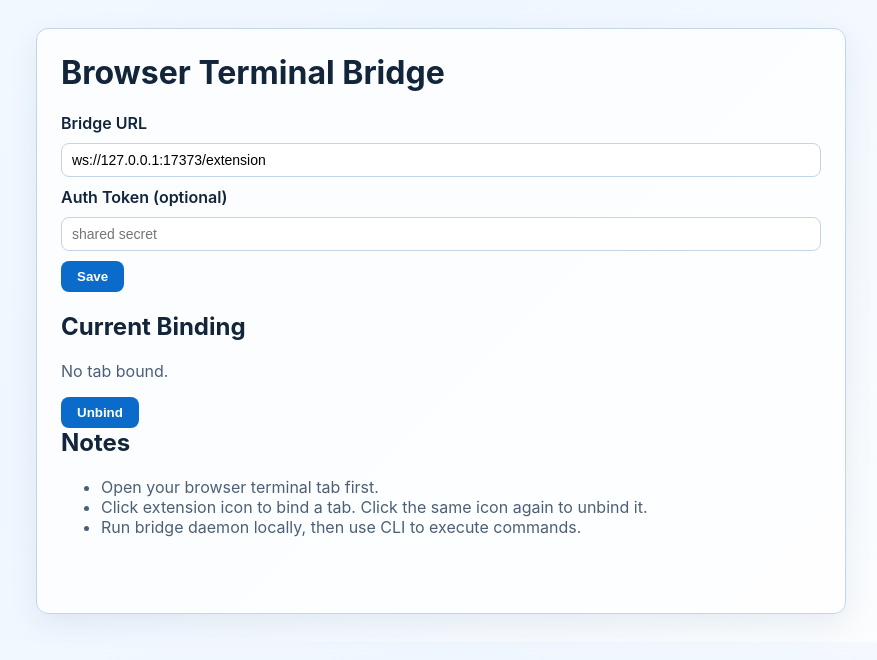
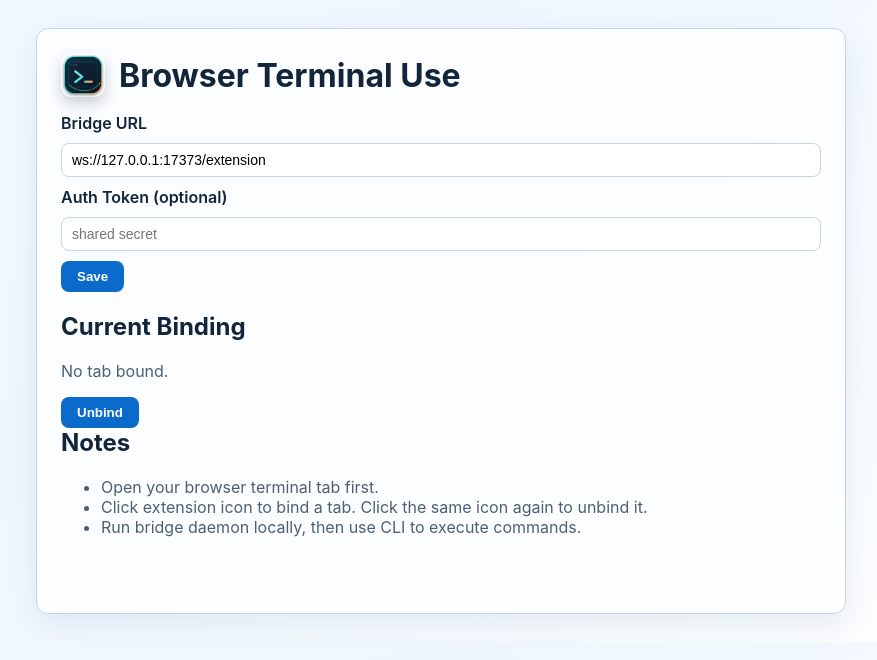
Before and after one commit to chaokunyang/browser-terminal-use, a browser extension: page extension/options.html in a window 1280 px wide. Shown: the whole page, without its empty margins (199-1076 px from the left). Drawn offline with Linux system fonts and the light colour scheme.

Commit message:
docs: update docs (#8)
## Summary
Refresh project documentation and extension branding for "Browser
Terminal Use", and align command examples around token-less local
defaults while keeping token support documented as optional security
hardening.

## Changes
- Update docs (`README.md`, `README_zh.md`, `DEVELOPMENT.md`,
`DEVELOPMENT_zh.md`, `packages/bridge/README.md`,
`packages/cli/README.md`) to:
  - use default command examples without `--token`
  - clarify `--token` is optional and improves security
- remove token-specific setup steps that were presented as required
defaults
- Add brand assets:
  - `assets/logo/browser-terminal-use-logo.svg`
  - `assets/logo/browser-terminal-use-icon.svg`
  - extension icon sources/binaries under `extension/icons/`
- Update extension manifest branding in `extension/manifest.json`:
  - rename extension to `Browser Terminal Use`
  - add extension/app/action icon mappings
- Update options UI branding in `extension/options.html` and
`extension/options.css`:
  - rename page title/header
  - add branded header with logo image
- Normalize background worker log prefix strings in
`extension/background.js` from `bt-background` to `browterm-background`.

## Testing
- Not run locally (documentation + extension branding/assets update).

```diff
--- a/extension/options.css
+++ b/extension/options.css
@@ -27,6 +27,24 @@ main {
 h1,
 h2 {
   margin-top: 0;
+}
+
+h1 {
+  margin: 0;
+}
+
+.brand-header {
+  display: flex;
+  align-items: center;
+  gap: 14px;
+  margin-bottom: 16px;
+}
+
+.brand-logo {
+  width: 44px;
+  height: 44px;
+  border-radius: 11px;
+  box-shadow: 0 6px 14px rgba(13, 47, 68, 0.22);
 }
 
 form {
--- a/extension/options.html
+++ b/extension/options.html
@@ -3,12 +3,15 @@
   <head>
     <meta charset="UTF-8" />
     <meta name="viewport" content="width=device-width, initial-scale=1.0" />
-    <title>Browser Terminal Bridge Options</title>
+    <title>Browser Terminal Use Options</title>
     <link rel="stylesheet" href="options.css" />
   </head>
   <body>
     <main>
-      <h1>Browser Terminal Bridge</h1>
+      <header class="brand-header">
+        <img class="brand-logo" src="icons/icon128.png" alt="Browser Terminal Use logo" />
+        <h1>Browser Terminal Use</h1>
+      </header>
       <form id="settings-form">
         <label for="bridge-url">Bridge URL</label>
         <input id="bridge-url" name="bridge-url" type="text" placeholder="ws://127.0.0.1:17373/extension" />
```
Also changed, not shown: DEVELOPMENT.md (+5 -5 lines), DEVELOPMENT_zh.md (+5 -5 lines), extension/background.js (+6 -6 lines), README.md, README_zh.md, assets/logo/browser-terminal-use-icon.svg (added), assets/logo/browser-terminal-use-logo.svg (added), extension/icons/icon.svg (added), extension/icons/icon128.png (added), extension/icons/icon16.png (added), extension/icons/icon32.png (added), extension/icons/icon48.png (added), extension/manifest.json, packages/bridge/README.md, 1 more files.
